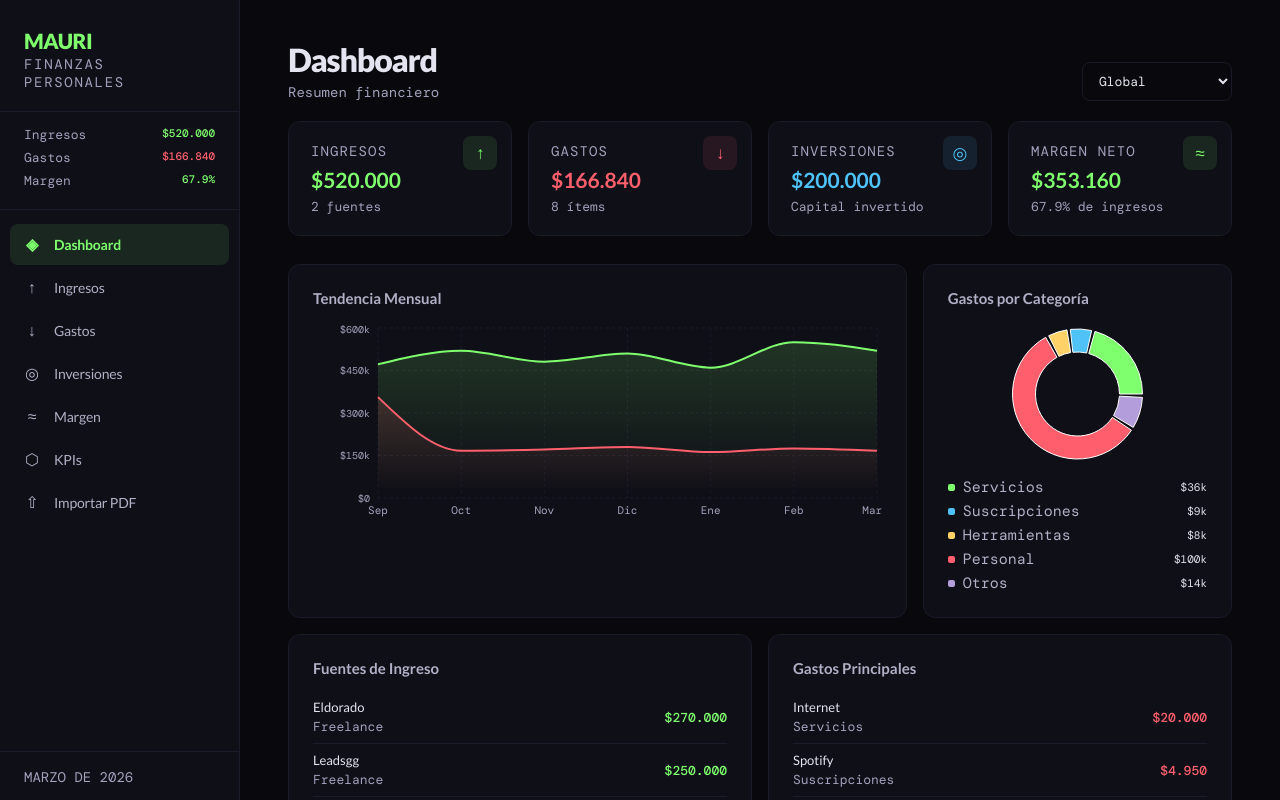
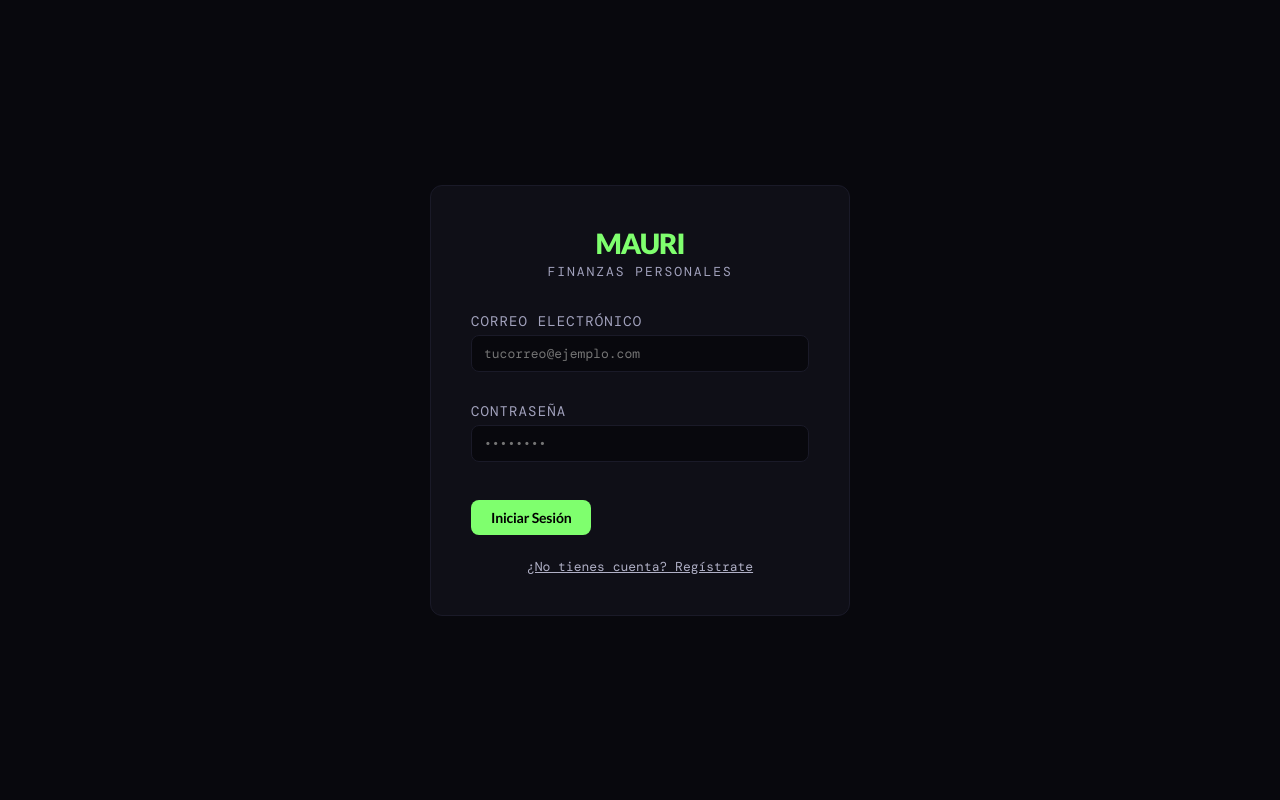
Before and after one commit to starstikennedy/App-finanzas, a React (Vite) app: page / in a window 1280 px wide. Shown: the top 800 px of the page. Built offline with nearby package versions, Linux system fonts and the light colour scheme; a web font is replaced by a local one.

Commit message:
Add Supabase authentication and database integration

```diff
--- a/src/App.jsx
+++ b/src/App.jsx
@@ -3,6 +3,7 @@ import {
   AreaChart, Area, BarChart, Bar, PieChart, Pie, Cell,
   XAxis, YAxis, CartesianGrid, Tooltip, ResponsiveContainer
 } from "recharts";
+import { supabase } from "./supabaseClient";
 
 // ─── STYLES ────────────────────────────────────────────────────────────────────
 const css = `
@@ -97,22 +98,70 @@ function load() {
   catch { return SEED; }
 }
 
-function Provider({ children }) {
-  const [data, setData] = useState(load);
-  useEffect(() => { localStorage.setItem("fin_mauri", JSON.stringify(data)); }, [data]);
-
-  const add = (k, item) => setData(d => ({ ...d, [k]: [...d[k], { ...item, id: Date.now() }] }));
-  const update = (k, id, upd) => setData(d => ({ ...d, [k]: d[k].map(x => x.id === id ? { ...x, ...upd } : x) }));
-  const remove = (k, id) => setData(d => ({ ...d, [k]: d[k].filter(x => x.id !== id) }));
-
-  const totI = data.ingresos.reduce((s, x) => s + (x.monto || 0), 0);
-  const totG = data.gastos.reduce((s, x) => s + (x.monto || 0), 0);
-  const totV = data.inversiones.reduce((s, x) => s + (x.monto || 0), 0);
+function Provider({ children, user }) {
+  const [data, setData] = useState({ ingresos: [], gastos: [], inversiones: [] });
+
+  useEffect(() => {
+    if (!user) return;
+    const fetchAll = async () => {
+      const { data: i } = await supabase.from("ingresos").select("*");
+      const { data: g } = await supabase.from("gastos").select("*");
+      const { data: v } = await supabase.from("inversiones").select("*");
+      setData({
+        ingresos: i || [],
+        gastos: g || [],
+        inversiones: v || []
+      });
+    };
+    fetchAll();
+  }, [user]);
+
+  const add = async (k, item) => {
+    const { data: user } = await supabase.auth.getUser();
+    if (!user?.user) return;
+
+    const dbItem = { ...item, user_id: user.user.id };
+    // Optimistic UI update
+    const newId = Date.now();
+    setData(d => ({ ...d, [k]: [...d[k], { ...item, id: newId }] }));
+
+    // Remote update
+    const { data: insertedData, error } = await supabase.from(k).insert([dbItem]).select();
+
+    if (!error && insertedData?.[0]) {
+      // Replace optimistic ID with real Supabase UUID
+      setData(d => ({ ...d, [k]: d[k].map(x => x.id === newId ? insertedData[0] : x) }));
+    } else {
+      console.error("Error adding:", error);
+      // Revert optimism on error
+      setData(d => ({ ...d, [k]: d[k].filter(x => x.id !== newId) }));
+    }
+  };
+
+  const update = async (k, id, upd) => {
+    // Optimistic UI
+    setData(d => ({ ...d, [k]: d[k].map(x => x.id === id ? { ...x, ...upd } : x) }));
+    // Remote
+    const { error } = await supabase.from(k).update(upd).eq("id", id);
+    if (error) console.error("Error updating:", error);
+  };
+
+  const remove = async (k, id) => {
+    // Optimistic UI
+    setData(d => ({ ...d, [k]: d[k].filter(x => x.id !== id) }));
+    // Remote
+    const { error } = await supabase.from(k).delete().eq("id", id);
+    if (error) console.error("Error deleting:", error);
+  };
+
+  const totI = (data?.ingresos || []).reduce((s, x) => s + (x.monto || 0), 0);
+  const totG = (data?.gastos || []).reduce((s, x) => s + (x.monto || 0), 0);
+  const totV = (data?.inversiones || []).reduce((s, x) => s + (x.monto || 0), 0);
   const margen = totI - totG;
   const margenPct = totI > 0 ? ((margen / totI) * 100).toFixed(1) : "0.0";
 
   return (
-    <Ctx.Provider value={{ data, totI, totG, totV, margen, margenPct, add, update, remove }}>
+    <Ctx.Provider value={{ data: data || { ingresos: [], gastos: [], inversiones: [] }, totI, totG, totV, margen, margenPct, add, update, remove }}>
       {children}
     </Ctx.Provider>
   );
@@ -327,6 +376,9 @@ function Sidebar({ active, setActive }) {
         <Mono style={{ fontSize: 14, color: "var(--muted)" }}>
           {new Date().toLocaleDateString("es-CL", { month: "long", year: "numeric" }).toUpperCase()}
         </Mono>
+      </div>
+      <div style={{ padding: "14px 24px" }}>
+        <button onClick={() => supabase.auth.signOut()} style={{ ...Btn({ variant: "danger" }).props.style, width: "100%", textAlign: "center", display: "block" }}>Cerrar Sesión</button>
       </div>
     </aside>
   );
@@ -1612,15 +1664,98 @@ function Importar() {
   );
 }
 
+// ─── AUTH ──────────────────────────────────────────────────────────────────────
+function Auth() {
+  const [loading, setLoading] = useState(false);
+  const [email, setEmail] = useState("");
+  const [password, setPassword] = useState("");
+  const [isLogin, setIsLogin] = useState(true);
+  const [msg, setMsg] = useState("");
+
+  const handleAuth = async (e) => {
+    e.preventDefault();
+    setLoading(true);
+    setMsg("");
+    const { error } = isLogin
+      ? await supabase.auth.signInWithPassword({ email, password })
+      : await supabase.auth.signUp({ email, password });
+
+    if (error) setMsg(error.message);
+    else if (!isLogin) setMsg("Revisa tu correo para confirmar el registro.");
+    setLoading(false);
+  };
+
+  return (
+    <div style={{ minHeight: "100vh", display: "flex", alignItems: "center", justifyContent: "center", background: "var(--bg)" }}>
+      <Card style={{ padding: "40px", width: "100%", maxWidth: "420px", animation: "fadeUp 0.3s ease" }}>
+        <div style={{ textAlign: "center", marginBottom: 32 }}>
+          <Display style={{ fontWeight: 900, fontSize: 28, color: "var(--accent)", display: "block", letterSpacing: "-1px" }}>MAURI</Display>
+          <Mono style={{ fontSize: 13, color: "var(--muted)", letterSpacing: "0.15em", marginTop: 4 }}>FINANZAS PERSONALES</Mono>
+        </div>
+
+        <form onSubmit={handleAuth} style={{ display: "flex", flexDirection: "column", gap: 16 }}>
+          <Fld label="Correo Electrónico">
+            <Inp type="email" value={email} onChange={e => setEmail(e.target.value)} placeholder="tucorreo@ejemplo.com" required />
+          </Fld>
+          <Fld label="Contraseña">
+            <Inp type="password" value={password} onChange={e => setPassword(e.target.value)} placeholder="••••••••" required />
+          </Fld>
+
+          {msg && <Mono style={{ fontSize: 12, color: "var(--red)", textAlign: "center" }}>{msg}</Mono>}
+
+          <div style={{ marginTop: 8 }}>
+            <Btn style={{ width: "100%" }} disabled={loading}>
+              {loading ? "Cargando..." : (isLogin ? "Iniciar Sesión" : "Registrarse")}
+            </Btn>
+          </div>
+        </form>
+
+        <div style={{ textAlign: "center", marginTop: 20 }}>
+          <button onClick={() => { setIsLogin(!isLogin); setMsg(""); }} style={{ background: "none", border: "none", color: "var(--dim)", fontFamily: "var(--mono)", fontSize: 13, textDecoration: "underline" }}>
+            {isLogin ? "¿No tienes cuenta? Regístrate" : "¿Ya tienes cuenta? Inicia sesión"}
+          </button>
+        </div>
+      </Card>
+    </div>
+  );
+}
+
 // ─── ROOT ──────────────────────────────────────────────────────────────────────
 const PAGES = { dashboard: Dashboard, ingresos: Ingresos, gastos: Gastos, inversiones: Inversiones, margen: Margen, kpis: KPIs, importar: Importar };
 
 export default function App() {
   const [active, setActive] = useState("dashboard");
+  const [session, setSession] = useState(null);
+  const [loading, setLoading] = useState(true);
+
+  useEffect(() => {
+    supabase.auth.getSession().then(({ data: { session } }) => {
+      setSession(session);
+      setLoading(false);
+    });
+
+    const {
+      data: { subscription },
+    } = supabase.auth.onAuthStateChange((_event, session) => {
+      setSession(session);
+    });
+
+    return () => subscription.unsubscribe();
+  }, []);
+
+  if (loading) return <div style={{ minHeight: "100vh", background: "var(--bg)", display: "flex", alignItems: "center", justifyContent: "center" }}><Mono style={{ color: "var(--accent)" }}>Cargando...</Mono></div>;
+
+  if (!session) return (
+    <>
+      <style>{css}</style>
+      <Auth />
+    </>
+  );
+
   const Page = PAGES[active];
 
   return (
-    <Provider>
+    <Provider user={session.user}>
       <style>{css}</style>
       <div style={{ display: "flex", minHeight: "100vh" }}>
         <Sidebar active={active} setActive={setActive} />
--- /dev/null
+++ b/src/supabaseClient.js
@@ -0,0 +1,6 @@
+import { createClient } from '@supabase/supabase-js';
+
+const supabaseUrl = 'https://yqqinnmitiovawexutvz.supabase.co';
+const supabaseKey = 'sb_publishable_PBT5DPfFJ4frjwNgx5KBBg_qCUXK4Cr';
+
+export const supabase = createClient(supabaseUrl, supabaseKey);
```
